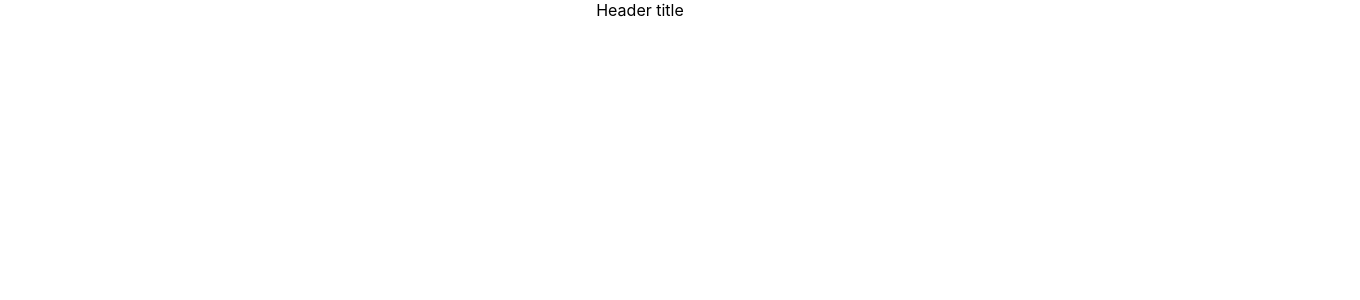
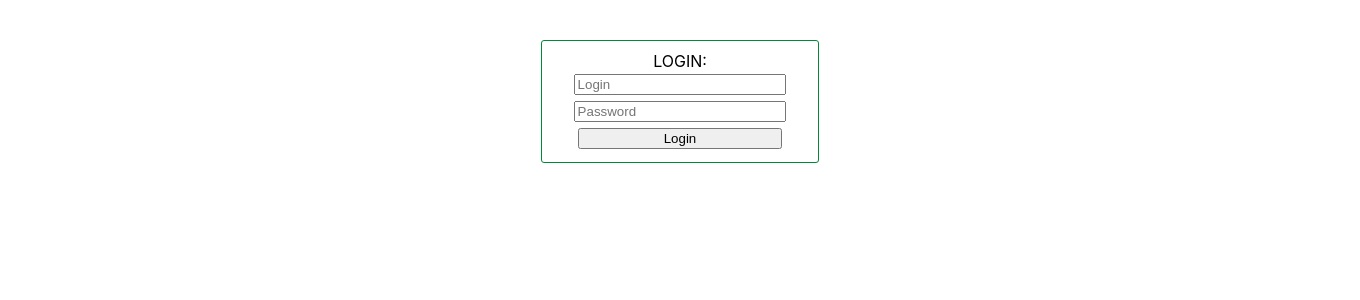
Before and after one commit to OverlordA/pattern_front_ts, a React (Create React App) app: page /login in a window 1280 px wide. Shown: the top 300 px of the page, 1360 px wide, since content can reach past the window. Built offline with nearby package versions, Linux system fonts and the light colour scheme.

Commit message:
feat: - Added login page, added login form, used formic

```diff
--- a/package.json
+++ b/package.json
@@ -12,6 +12,7 @@
     "@types/react-dom": "^16.9.4",
     "@types/react-router-dom": "^5.1.3",
     "axios": "^0.19.1",
+    "formik": "^2.1.1",
     "react": "^16.12.0",
     "react-dom": "^16.12.0",
     "react-router-dom": "^5.1.2",
--- a/src/App.tsx
+++ b/src/App.tsx
@@ -1,6 +1,6 @@
 import React from 'react';
 import './App.css';
-import { HomePage, Profile, About } from './pages';
+import { HomePage, Login, Profile, About } from './pages';
 import { Header } from './components';
 import { LoginUser } from './model';
 import { Route, BrowserRouter as Router } from 'react-router-dom';
@@ -11,8 +11,9 @@ const App: React.FC = () => {
     return (
         <Router>
             <div className='App'>
-                <Header title='Header title' />
+                <Header title='' />
                 <Route exact path='/' component={HomePage} />
+                <Route exact path='/login' component={Login} />
                 <Route exact path='/profile' component={Profile} />
                 <Route exact path='/about' component={About} />
             </div>
--- /dev/null
+++ b/src/pages/Login/Login.css
@@ -0,0 +1,22 @@
+.login-container {
+    display: flex;
+    flex-direction: column;
+    justify-content: center;
+    align-items: center;
+    width: 100%;
+    padding: 40px;
+}
+.login-form {
+    border: 1px solid #008833;
+    border-radius: 3px;
+    display: flex;
+    flex-direction: column;
+    justify-content: center;
+    width: 20%;
+    padding: 10px;
+}
+.login-form-element {
+    margin: 3px;
+    width: 80%;
+
+}
--- /dev/null
+++ b/src/pages/Login/Login.tsx
@@ -0,0 +1,64 @@
+import React from 'react';
+import './Login.css';
+import { Field, Form, Formik } from 'formik';
+
+interface LoginForm {
+    login: string;
+    password: string;
+}
+
+const Login: React.FC = () => {
+    const initialValLoginForm: LoginForm = {
+        login: '',
+        password: '',
+    };
+
+    const makeLogin = async (values: object) => {
+        console.log('Make login is called', values);
+    };
+
+    return (
+        <div className={'login-container'}>
+            <div className={'login-form'}>
+                LOGIN:
+                <Formik
+                    initialValues={initialValLoginForm}
+                    onSubmit={(values, actions) => {
+                        makeLogin(values);
+                        actions.setSubmitting(false);
+                    }}
+                    render={({formickBug, onSubmit}: any) => (
+                        <Form>
+                            <Field
+                                name='login'
+                                render={({ field, form, meta }: any) => (
+                                    <div>
+                                        <input
+                                            className='login-form-element'
+                                            type='text' {...field} placeholder='Login' />
+                                        {meta.touched && meta.error && meta.error}
+                                    </div>
+                                )}
+                            />
+                            <Field
+                                name='password'
+                                render={({ field, form, meta }: any) => (
+                                    <div>
+                                        <input
+                                            className='login-form-element'
+                                            type='password' {...field} placeholder='Password ' />
+                                        {meta.touched && meta.error && meta.error}
+                                    </div>
+                                )}
+                            />
+                            <button type='submit' className={'login-form-element'} onClick={onSubmit}>
+                                Login
+                            </button>
+                        </Form>
+                    )}
+                />
+            </div>
+        </div>
+    );
+};
+export default Login;
--- a/src/pages/index.ts
+++ b/src/pages/index.ts
@@ -1,3 +1,4 @@
 export { default as HomePage } from './HomePage';
 export { default as Profile } from './Profile';
 export { default as About } from './About';
+export { default as Login } from './Login/Login';
```
Also changed, not shown: 1 other file (tests, documents, lock files or other folders).
